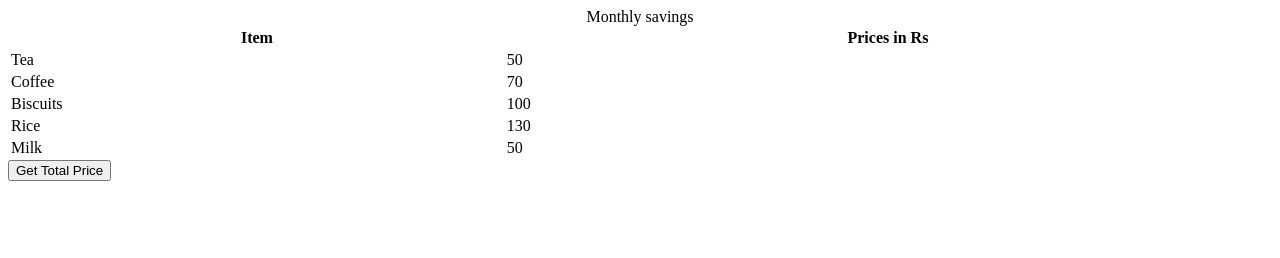
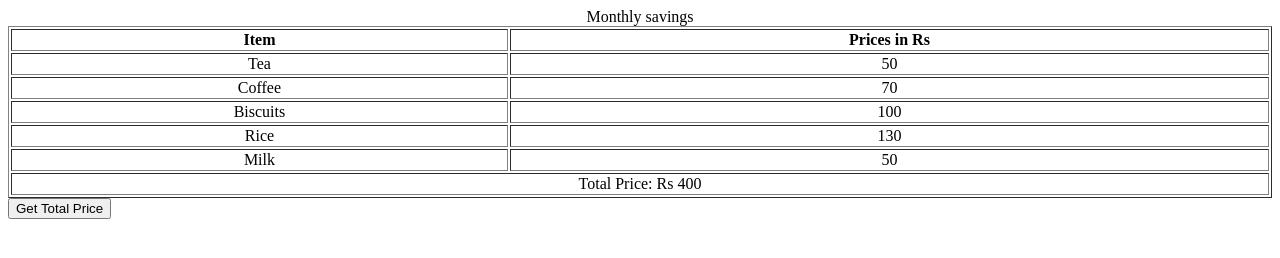
Before and after one commit to acciojob/grofers-checkout-YashasMangalore, a website: page main.html in a window 1280 px wide. Both pictures are taken after a click on the button "Get Total Price". Drawn offline with Linux system fonts and the light colour scheme.

Commit message:
created a submission

```diff
--- a/main.html
+++ b/main.html
@@ -8,7 +8,7 @@
 
 <body>
     <!-- the entire body must be written by student -->
-    <table style="width: 100%">
+    <table id="tab" style="width: 100%" border>
     <caption>
       Monthly savings
     </caption>
--- a/script.js
+++ b/script.js
@@ -1,10 +1,35 @@
+// Create a button to get the total price and add it to the document
 const getSumBtn = document.createElement("button");
-getSumBtn.append("Get Total Price");
+getSumBtn.textContent = "Get Total Price";
 document.body.appendChild(getSumBtn);
 
 const getSum = () => {
-//Add your code here
+  // Get all elements with class 'price'
+  const allPrices = document.querySelectorAll(".price");
 
+  // Initialize sum variable
+  let sum = 0;
+
+  // Loop through all prices and accumulate the sum
+  for (let price of allPrices) {
+    sum += Number(price.textContent); // Convert text content to number and add to sum
+  }
+
+  // Create a new row to display the total price
+  const row = document.createElement("tr");
+
+  // Create a cell for the total price and set its content
+  const cell = document.createElement("td");
+  cell.colSpan = 2; // Make this cell span across two columns
+  cell.textContent = `Total Price: Rs ${sum}`;
+
+  // Append the cell to the row
+  row.appendChild(cell);
+
+  // Append the row to the table
+  const table = document.getElementById("tab");
+  table.appendChild(row);
 };
 
+// Add event listener to the button to call getSum function on click
 getSumBtn.addEventListener("click", getSum);
--- a/styles.css
+++ b/styles.css
@@ -1,2 +1,5 @@
 
 /* Your CSS Code here. */
+th,td{
+	text-align:center;
+}
```
